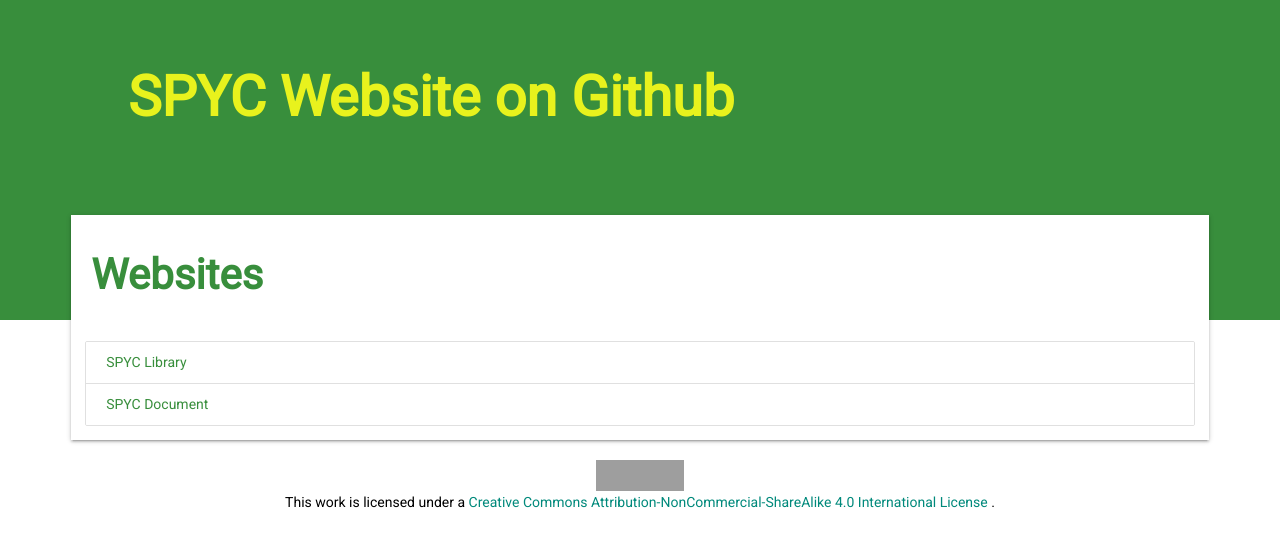
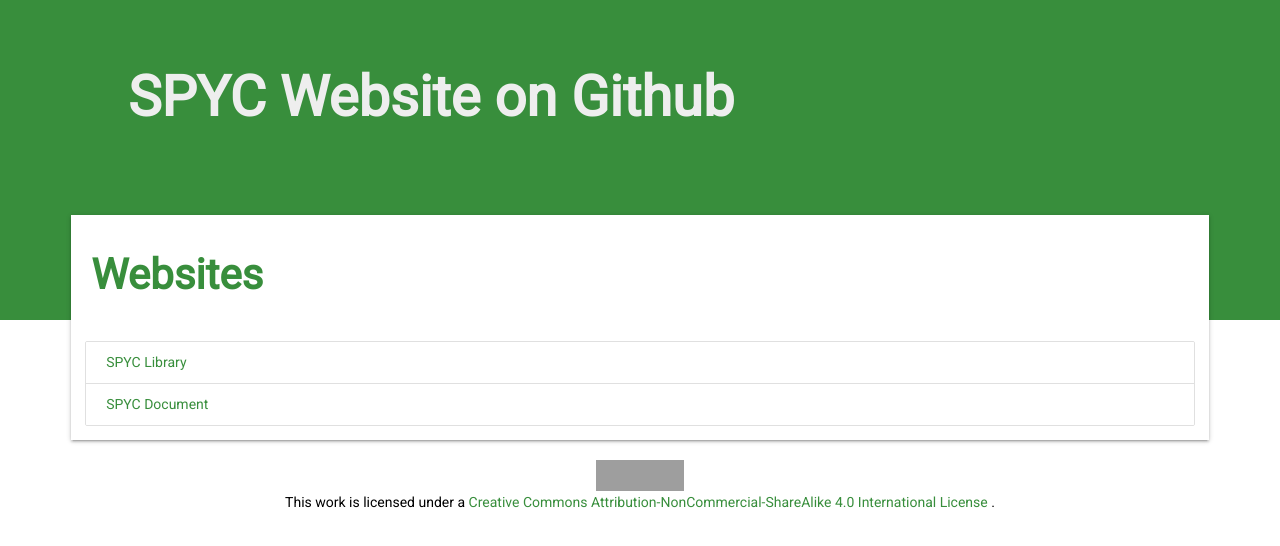
Before and after one commit to spyc/spyc.github.io, a plain HTML site: page index.html in a window 1280 px wide. Drawn offline with nearby package versions, Linux system fonts and the light colour scheme; grey boxes are pictures that could not be loaded.

Commit message:
Update accent color

```diff
--- a/style.css
+++ b/style.css
@@ -10,7 +10,7 @@ html, body, :root {
 
 a {
     text-decoration: none;
-    color: #00897B;
+    color: #388e3c;
 }
 
 .material-icons {
@@ -26,7 +26,7 @@ a {
     left: 0;
     right: 0;
     background-color: #388e3c;
-    color: #E8F21D;
+    color: #eeeeee;
     z-index: 1;
 }
 
```
